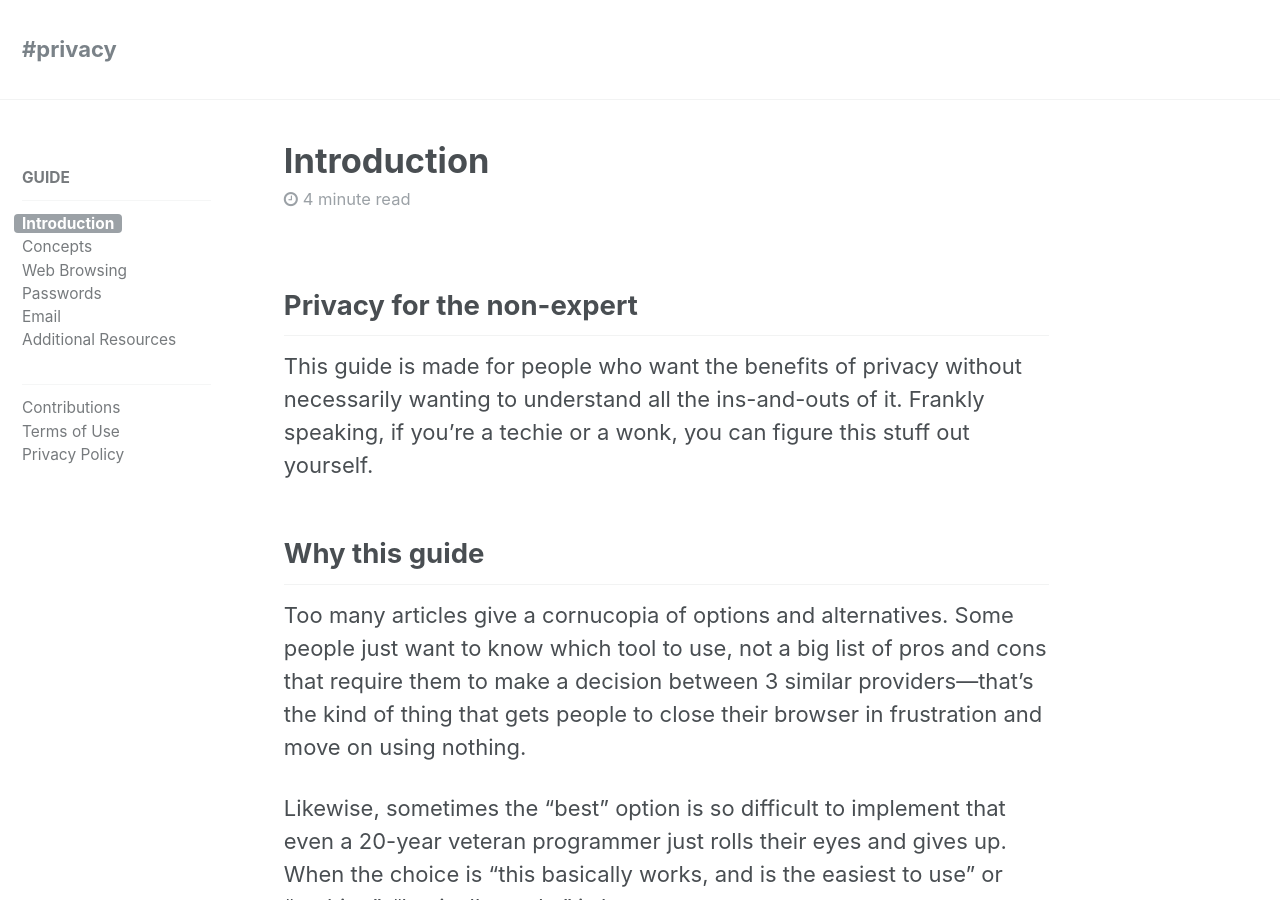
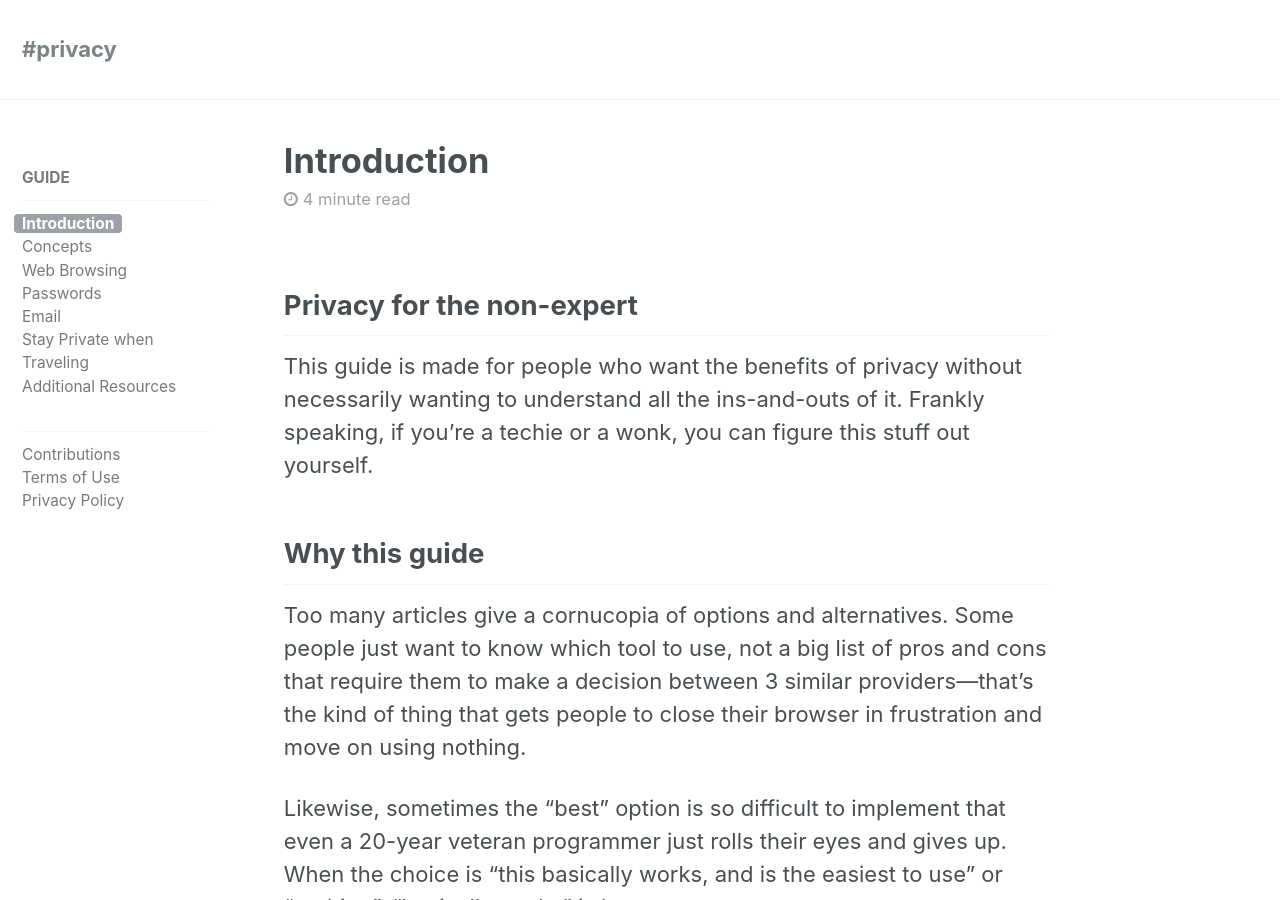
Before and after one commit to hashtagprivacy/hashtagprivacy.github.io, a Jekyll site: the page built from _pages/index.md, in a window 1280 px wide and 900 px high. Built offline with Jekyll 4.4.1, drawn with Linux system fonts in a browser that asks for light colours.

Commit message:
"Stay Private when Traveling" article stub

```diff
--- a/_data/navigation.yml
+++ b/_data/navigation.yml
@@ -17,6 +17,8 @@ guide:
       url: /guide/passwords/
     - title: "Email"
       url: /guide/email/
+    - title: "Stay Private when Traveling"
+      url: /guide/travel/
     - title: "Additional Resources"
       url: /guide/additional-resources/
   - title: ""
```
Also changed, not shown: _guide/travel.md (added, +5 -0 lines).
